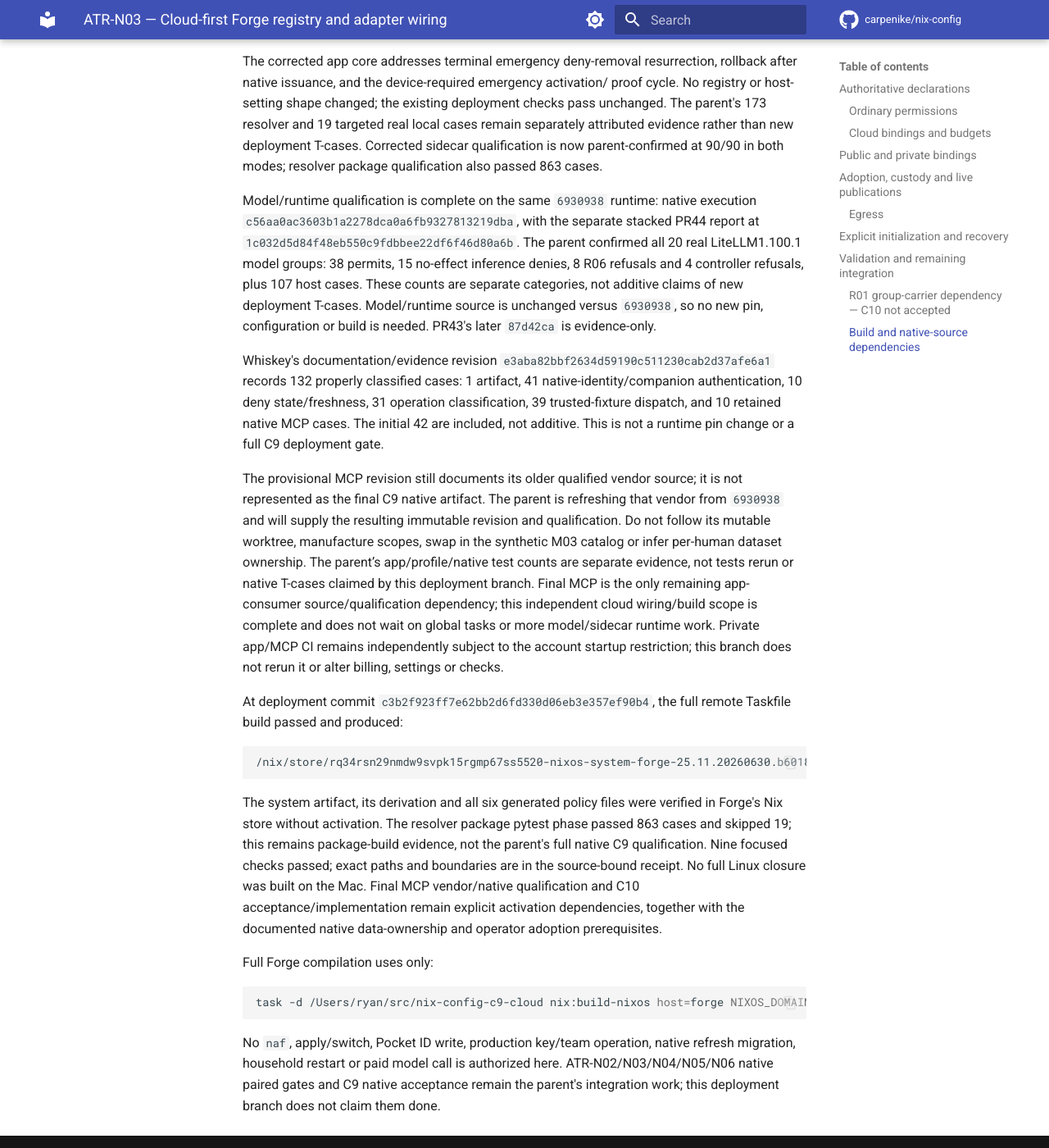
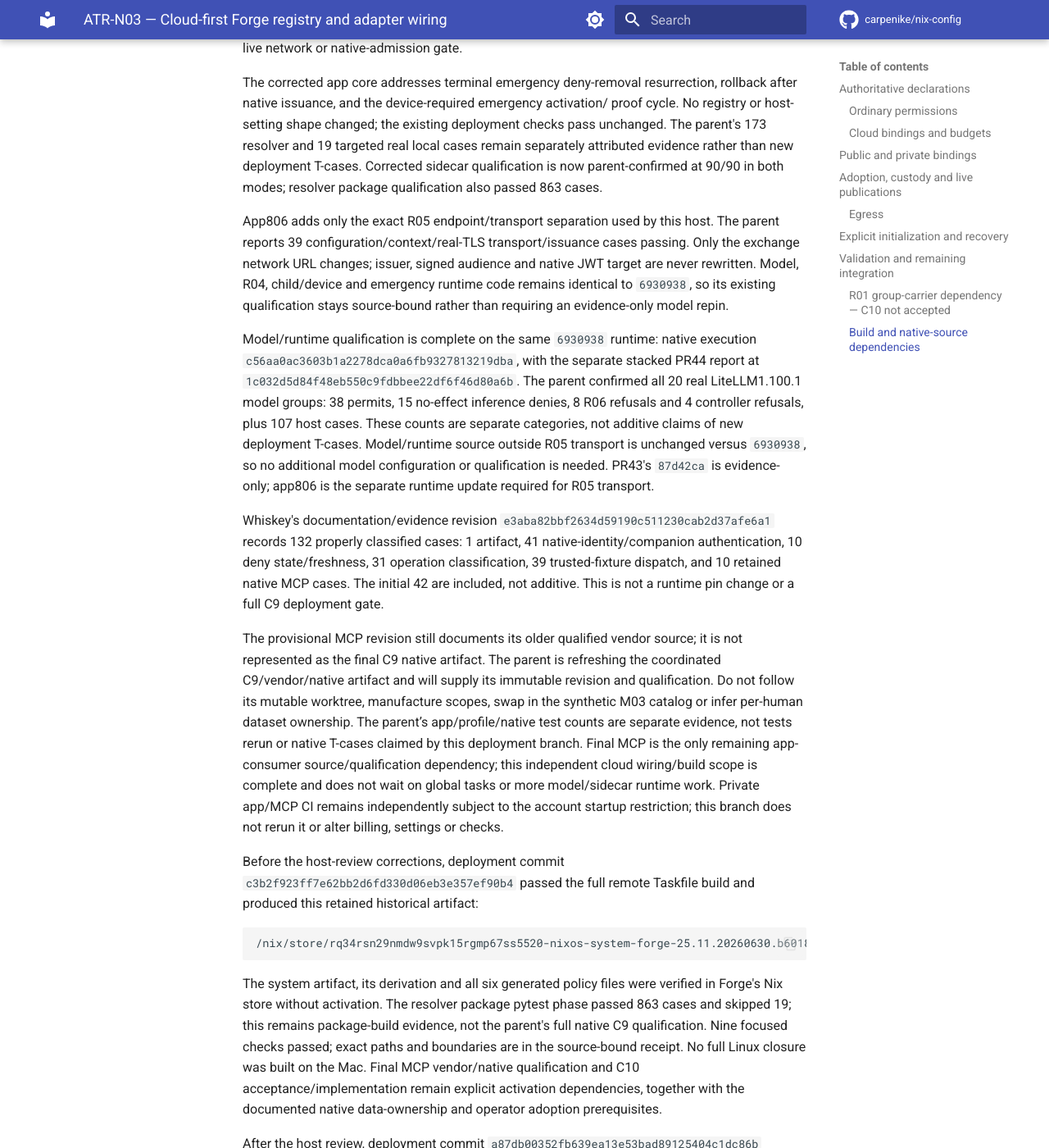
Before and after one commit to carpenike/nix-config, an MkDocs documentation site: the page built from docs/services/atrium-forge-cloud.md, in a window 1280 px wide and 1400 px high, scrolled down 8624 px. Shown: the whole window at 82% size. Built offline with MkDocs 1.6.1 and Material for MkDocs 9.7.7, drawn with Linux system fonts in a browser that asks for light colours; comment, search, counter and statistics services are not loaded; some of the changed text lies outside the part shown.

Commit message:
ATR-N03: record verified health and canonical R05 host corrections
Record app806 strict adopted broker schema, both real generated health phase checks, all nine focused builds and the successful remote Forge artifact zi8146m4. Preserve original receipts as historical build-only evidence. No Caddy UID bypass, identity rewrite, TLS/redirect relaxation, group fallback, activation or final native routing qualification is claimed.

Co-authored-by: Copilot <223556219+Copilot@users.noreply.github.com>
Copilot-Session: 1e5e7d6d-a45a-4ac0-9fb1-9bf14b3658cb

````diff
--- a/docs/services/atrium-forge-cloud.md
+++ b/docs/services/atrium-forge-cloud.md
@@ -7,10 +7,11 @@ retained in [atrium-forge-runtime.json](evidence/atrium-forge-runtime.json).
 The [source-bound cloud receipt](evidence/atrium-forge-cloud.json) records the
 implementation commit, exact artifacts, owner-data preservation and blocked checks.
 The later [host-review receipt](evidence/atrium-forge-host-review.json) records
-the independently verified container-health correction and prepared R05
-canonical-identity/private-transport fix. Its final schema/build validation is
-pending the parent-supplied immutable app feature pin; historical build receipts
-are not activation evidence for those corrected paths.
+the independently verified container-health correction and R05
+canonical-identity/private-transport fix. App806 now supplies the exact
+additive interface and its strict adopted-config schema checks pass. The
+review receipt records the corrected full-build result separately; historical
+build receipts are not activation evidence for those corrected paths.
 
 C9 was accepted by Ryan and merged in Atrium PR40 at
 `21a4df41ccdc52eb2282387816b3e164c1e32c3c`. The locked specification remains
@@ -151,9 +152,10 @@ R05's configured `endpoint` remains the canonical issuance URL above.
 The additive `transport_endpoint` selects only the actual private mTLS
 connection. It cannot change the response issuer, resource target, audience,
 verification keys or native authorization. Redirect, TLS and identity
-fallbacks are not introduced. This host shape is prepared for the parent-owned
-app feature; final schema validation and a new full build await that feature's
-immutable app pin. The currently recorded `rq34…` artifact predates this fix
+fallbacks are not introduced. The host consumes the parent-owned feature at
+`806ae19e853ae5614523430f5fc2397786fd9839`. Strict schema checks verify the
+canonical endpoint/derived issuer and the separately resolved private request
+endpoint. The historical `rq34…` artifact predates this fix
 and remains build-only historical evidence, not activation qualification.
 
 At explicit native cutover, `/mcp` becomes the declared Personal read target;
@@ -320,7 +322,7 @@ The current explicit candidates are:
 
 | Component | Immutable revision | Qualification boundary |
 | --- | --- | --- |
-| Atrium PR43 | `6930938bbc145eab6020844f7e972aaa9a0cab2a` | Corrected C9 core candidate, not a full native C9 gate |
+| Atrium PR43 | `806ae19e853ae5614523430f5fc2397786fd9839` | Corrected C9 core plus canonical/private R05 transport, not a full native C9 gate |
 | Whiskey PR95 | `472f877952a363321c76ce580ce41dd0810e08b8` | Supplied canonical profile refresh |
 | MCP PR78 | `ab9ff6aacb8d8c259eb0b01ad251fdc93c9d0c93` | Explicit **provisional** source-catalog/build candidate; final C9 vendor/native qualification forthcoming |
 
@@ -349,14 +351,23 @@ cases remain separately attributed evidence rather than new deployment
 T-cases. Corrected sidecar qualification is now parent-confirmed at 90/90 in
 both modes; resolver package qualification also passed 863 cases.
 
+App806 adds only the exact R05 endpoint/transport separation used by this host.
+The parent reports 39 configuration/context/real-TLS transport/issuance cases
+passing. Only the exchange network URL changes; issuer, signed audience and
+native JWT target are never rewritten. Model, R04, child/device and emergency
+runtime code remains identical to `6930938`, so its existing qualification
+stays source-bound rather than requiring an evidence-only model repin.
+
 Model/runtime qualification is complete on the same `6930938` runtime:
 native execution `c56aa0ac3603b1a2278dca0a6fb9327813219dba`, with the separate
 stacked PR44 report at `1c032d5d84f48eb550c9fdbbee22df6f46d80a6b`. The parent
 confirmed all 20 real LiteLLM1.100.1 model groups: 38 permits, 15 no-effect
 inference denies, 8 R06 refusals and 4 controller refusals, plus 107 host cases.
 These counts are separate categories, not additive claims of new deployment
-T-cases. Model/runtime source is unchanged versus `6930938`, so no new pin,
-configuration or build is needed. PR43's later `87d42ca` is evidence-only.
+T-cases. Model/runtime source outside R05 transport is unchanged versus
+`6930938`, so no additional model configuration or qualification is needed.
+PR43's `87d42ca` is evidence-only; app806 is the separate runtime update
+required for R05 transport.
 
 Whiskey's documentation/evidence revision
 `e3aba82bbf2634d59190c511230cab2d37afe6a1` records 132 properly classified cases:
@@ -367,8 +378,8 @@ runtime pin change or a full C9 deployment gate.
 
 The provisional MCP revision still documents its older qualified vendor source;
 it is not represented as the final C9 native artifact. The parent is refreshing
-that vendor from `6930938` and will supply the resulting immutable revision and
-qualification. Do not follow its mutable worktree, manufacture scopes, swap in
+the coordinated C9/vendor/native artifact and will supply its immutable
+revision and qualification. Do not follow its mutable worktree, manufacture scopes, swap in
 the synthetic M03 catalog or infer per-human dataset ownership. The parent’s
 app/profile/native test counts are separate evidence, not tests rerun or native
 T-cases claimed by this deployment branch.
@@ -378,8 +389,9 @@ global tasks or more model/sidecar runtime work.
 Private app/MCP CI remains independently subject to the account startup
 restriction; this branch does not rerun it or alter billing, settings or checks.
 
-At deployment commit `c3b2f923ff7e62bb2d6fd330d06eb3e357ef90b4`, the full remote
-Taskfile build passed and produced:
+Before the host-review corrections, deployment commit
+`c3b2f923ff7e62bb2d6fd330d06eb3e357ef90b4` passed the full remote Taskfile build
+and produced this retained historical artifact:
 
 ```text
 /nix/store/rq34rsn29nmdw9svpk15rgmp67ss5520-nixos-system-forge-25.11.20260630.b6018f8
@@ -395,6 +407,23 @@ qualification and C10 acceptance/implementation remain explicit activation
 dependencies, together with the documented native data-ownership and operator
 adoption prerequisites.
 
+After the host review, deployment commit
+`a87db00352fb639ea13e53bad89125404c1dc86b` passed the strict app806
+canonical/private R05 schema, nine focused checks (including 32 adoption
+assertions and both real generated health commands), and the full remote
+Taskfile build:
+
+```text
+/nix/store/zi8146m4lgav66bqhrqg2gp5mpi0wcrz-nixos-system-forge-25.11.20260630.b6018f8
+```
+
+The corrected artifact and six generated policy files were verified in Forge's
+Nix store. Its resolver package phase passed 877 cases with 19 skipped. The
+separate host-review receipt preserves the original receipts and records this
+correction's exact artifacts. These results are still build/schema/command
+evidence, not live activation, health-network proof or final native routed
+broker qualification.
+
 Full Forge compilation uses only:
 
 ```sh
````
Also changed, not shown: docs/services/evidence/atrium-forge-host-review.json (+45 -5 lines).
